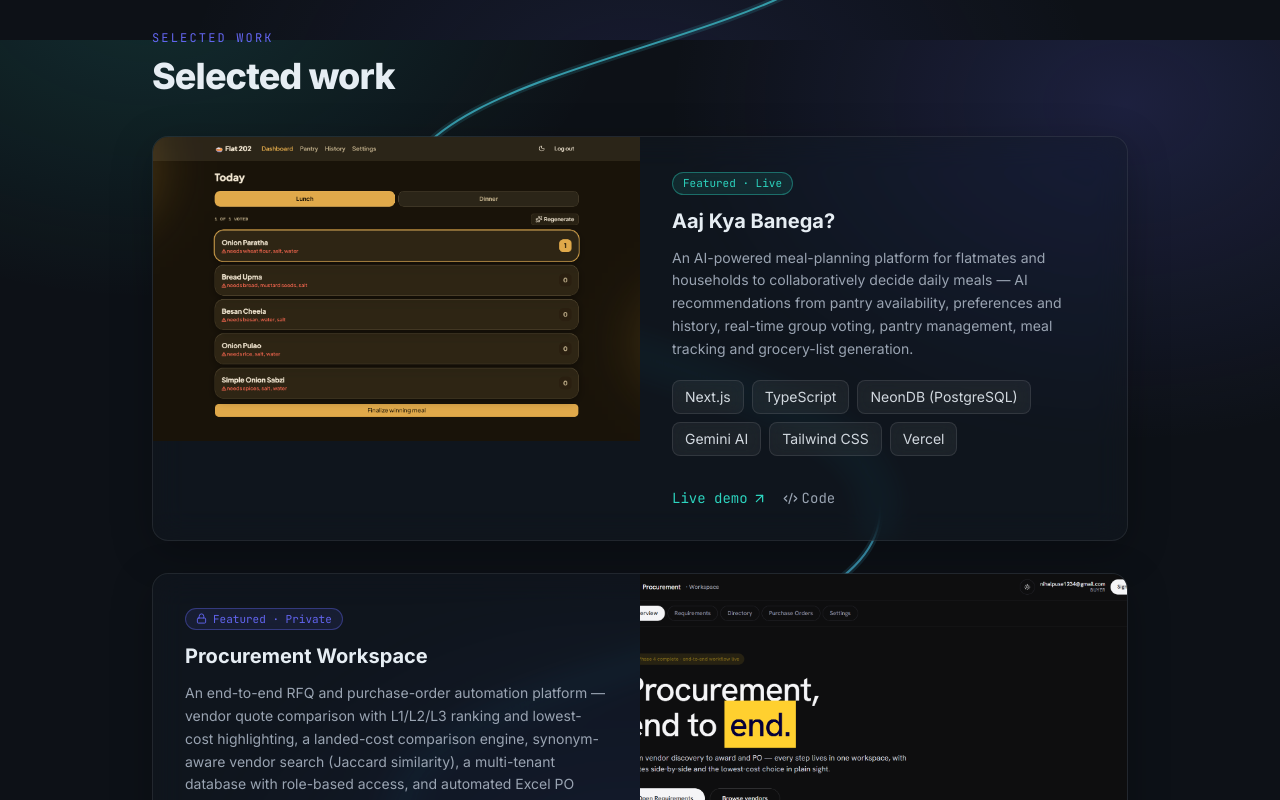
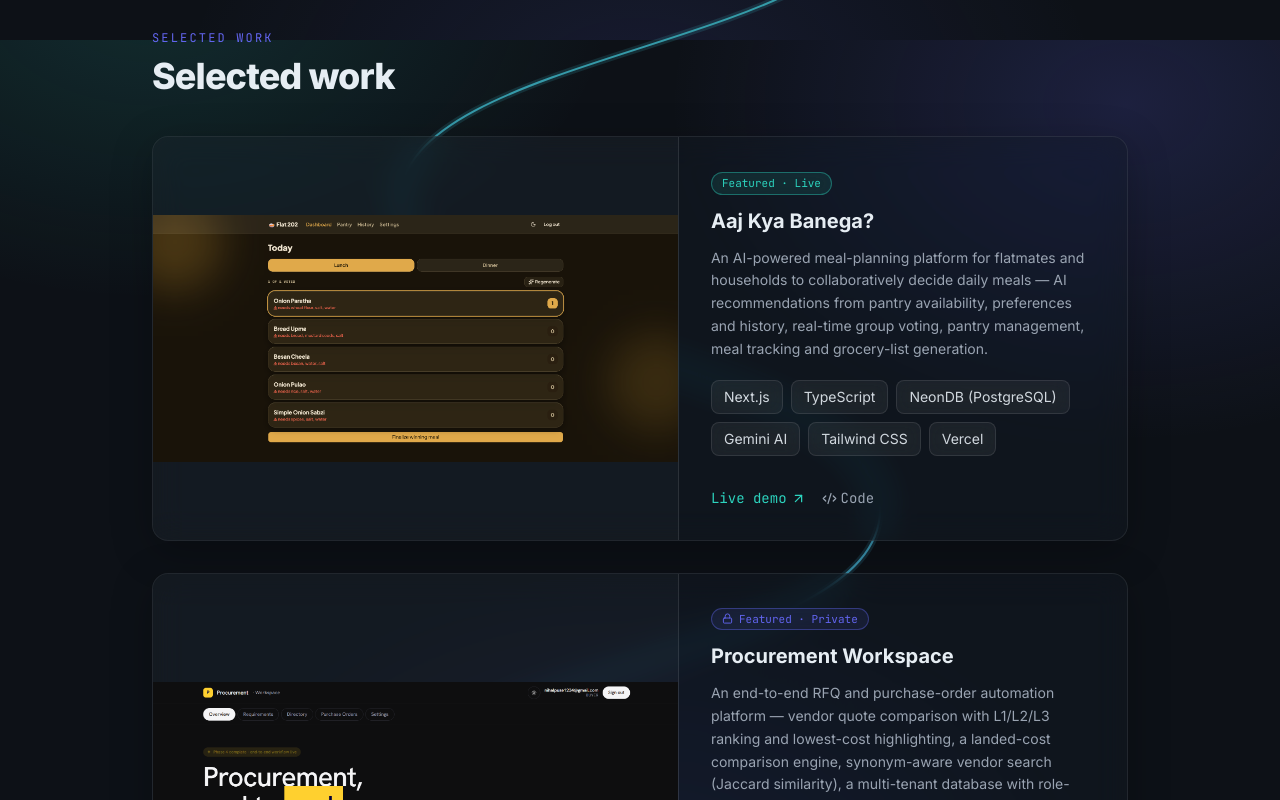
Before and after one commit to Nihalpuse/nihal-puse-portfolio, a Next.js app: page / in a window 1280 px wide. Shown: the part 1560-2360 px from the top of the page. Built offline with nearby package versions, Linux system fonts and the light colour scheme.

Commit message:
feat: project cards show full screenshot (image left, full height, object-contain)

```diff
--- a/src/components/ProjectCard.tsx
+++ b/src/components/ProjectCard.tsx
@@ -4,25 +4,22 @@ import type { Project } from "@/lib/types";
 import { Badge } from "@/components/ui/Badge";
 import { Chip } from "@/components/ui/Chip";
 
-export function ProjectCard({ project, index }: { project: Project; index: number }) {
-  const reversed = index % 2 === 1;
+export function ProjectCard({ project }: { project: Project }) {
   return (
-    <article className="glass overflow-hidden rounded-2xl shadow-[0_10px_40px_rgba(0,0,0,0.25)] transition duration-300 ease-out hover:-translate-y-1.5 hover:shadow-[0_26px_60px_-12px_rgba(45,212,191,0.28)] hover:ring-1 hover:ring-accent/45 md:grid md:grid-cols-2">
-      <div className={`relative aspect-[16/10] bg-white/[0.02] ${reversed ? "md:order-2" : ""}`}>
-        {project.image ? (
+    <article className="glass flex flex-col overflow-hidden rounded-2xl shadow-[0_10px_40px_rgba(0,0,0,0.25)] transition duration-300 ease-out hover:-translate-y-1.5 hover:shadow-[0_26px_60px_-12px_rgba(45,212,191,0.28)] hover:ring-1 hover:ring-accent/45 md:flex-row">
+      {project.image && (
+        <div className="relative aspect-[2/1] w-full shrink-0 bg-white/[0.02] md:aspect-auto md:w-[54%] md:self-stretch md:border-r md:border-white/10">
           <Image
             src={project.image}
             alt={`${project.title} preview`}
             fill
-            sizes="(max-width: 768px) 100vw, 50vw"
-            className="object-cover"
+            sizes="(max-width: 768px) 100vw, 54vw"
+            className="object-contain"
           />
-        ) : (
-          <div className="grid h-full place-items-center font-mono text-sm text-subtle">{project.title}</div>
-        )}
-      </div>
+        </div>
+      )}
 
-      <div className="flex flex-col p-6 sm:p-8">
+      <div className="flex flex-1 flex-col justify-center p-6 sm:p-8">
         <div className="mb-3">
           {project.status === "live" ? (
             <Badge tone="accent">Featured · Live</Badge>
--- a/src/components/SelectedWork.tsx
+++ b/src/components/SelectedWork.tsx
@@ -18,9 +18,9 @@ export function SelectedWork() {
         </Reveal>
 
         <div className="space-y-8">
-          {featured.map((project, i) => (
+          {featured.map((project) => (
             <Reveal key={project.slug}>
-              <ProjectCard project={project} index={i} />
+              <ProjectCard project={project} />
             </Reveal>
           ))}
         </div>
```
